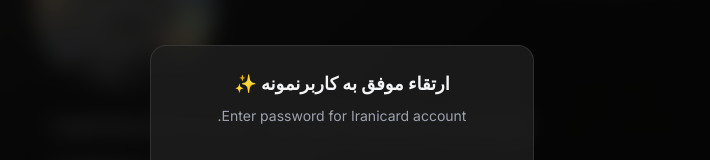
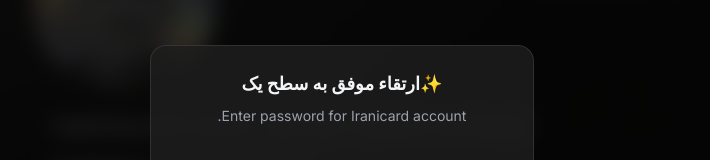
Before and after one commit to Shervinuri/Dll, a plain HTML site: page Index.html in a window 1280 px wide. Shown: the part 230-390 px from the top of the page, without its empty margins (298-1008 px from the left). Drawn offline with nearby package versions, Linux system fonts and the light colour scheme.

Commit message:
Update Index.html

```diff
--- a/Index.html
+++ b/Index.html
@@ -69,7 +69,7 @@
     <!-- Password Prompt Overlay -->
     <div id="password-overlay" class="fixed inset-0 z-50 flex items-center justify-center p-4 transition-opacity duration-500 ease-in-out" style="background-color: rgba(0, 0, 0, 0.8); backdrop-filter: blur(10px); -webkit-backdrop-filter: blur(10px);">
         <div id="password-modal" class="w-full max-w-sm rounded-2xl p-6 text-center" style="background: rgba(30,30,30,0.85); border: 1px solid rgba(255, 255, 255, 0.1);">
-            <h2 class="text-lg font-semibold mb-2 text-gray-100"> ارتقاء موفق به کاربر‌نمونه ✨</h2>
+            <h2 class="text-lg font-semibold mb-2 text-gray-100"> ✨ارتقاء موفق به سطح یک</h2>
             <p class="text-sm text-gray-400 mb-4">Enter password for Iranicard account.</p>
             <p id="error-message" class="text-red-400 text-sm h-5 mb-2"></p>
             <div class="relative">
```
